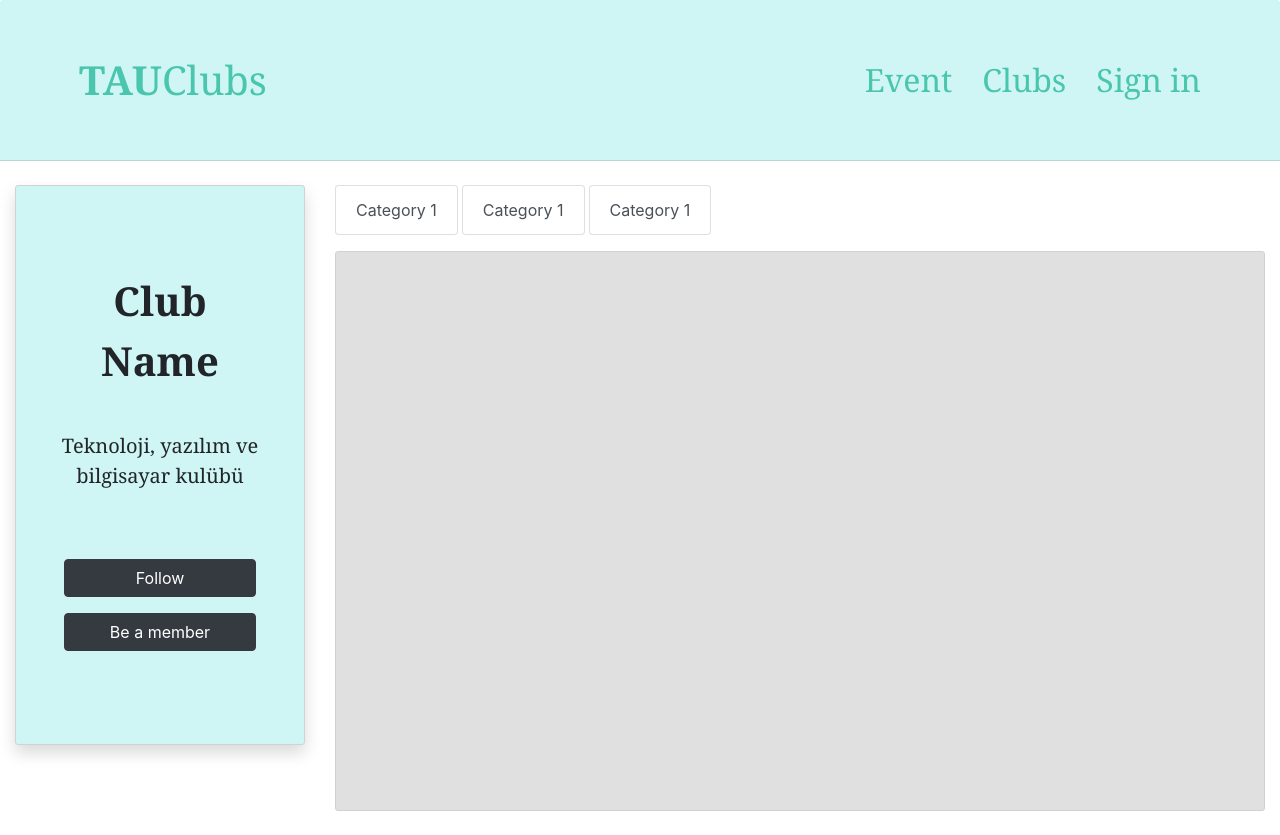
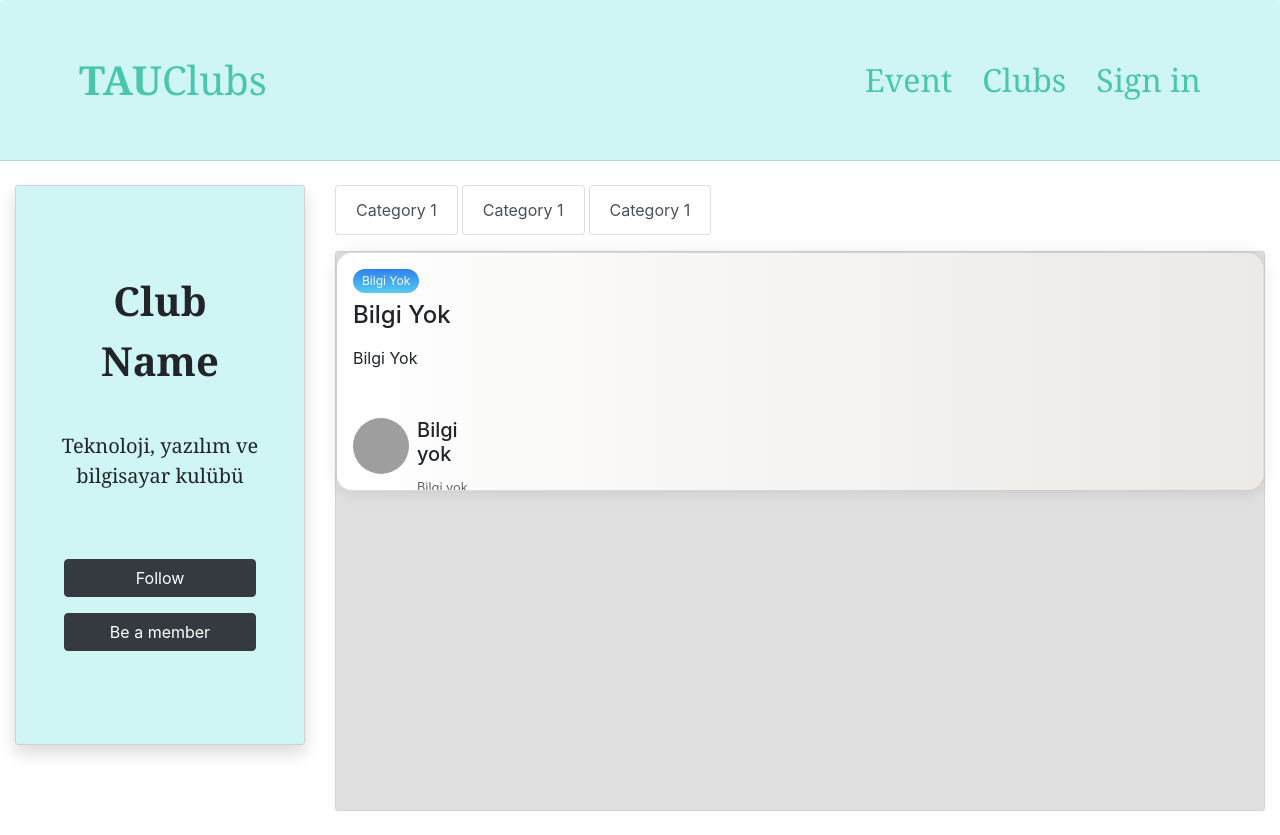
Before and after one commit to egecagdas/INF303-WS22_TAUClubs-Frontend, a React (Create React App) app in the folder tauclubs/: page /Clubs in a window 1280 px wide. Built offline with nearby package versions, Linux system fonts and the light colour scheme; grey boxes are pictures that could not be loaded.

Commit message:
Structure of post created

```diff
--- /dev/null
+++ b/tauclubs/src/components/Post.js
@@ -0,0 +1,59 @@
+import React, { Component } from "react";
+import Button from "@mui/material/Button";
+import { PropTypes2 } from "@mui/material";
+import PropTypes from "prop-types";
+import Navbar from "./Navbar";
+import "../page/post.css";
+
+class Post extends Component {
+  //User.defaultProps u static olarakta tanımlayabiliriz
+  static defaultProps = {
+    category: "Bilgi Yok",
+    title: "Bilgi Yok",
+    content: "Bilgi Yok",
+    club: "Bilgi yok",
+    time: "Bilgi yok",
+  };
+  render() {
+    // Destructing
+    const { category, title, content, club, time } = this.props;
+    return (
+      <div class="">
+        <div class="card w-auto">
+          <div class="card__body">
+            <span class="tag tag-blue">{category}</span>
+            <h4>{title}</h4>
+            <p>{content}</p>
+          </div>
+          <div class="card__footer">
+            <div class="user">
+              <img
+                src="https://i.pravatar.cc/40?img=1"
+                alt="user__image"
+                class="user__image"
+              />
+              <div class="user__info">
+                <h5>{club}</h5>
+                <small>{time}</small>
+              </div>
+            </div>
+          </div>
+        </div>
+      </div>
+    );
+  }
+}
+Post.propTypes = {
+  category: PropTypes.string.isRequired,
+  title: PropTypes.string.isRequired,
+  content: PropTypes.string.isRequired,
+  club: PropTypes.string.isRequired,
+  time: PropTypes.string.isRequired,
+};
+
+/*User.defaultProps = {
+name: "Bilgi Yok",
+salary: "Bilgi Yok",
+department: "Bilgi Yok"
+}*/
+export default Post;
--- a/tauclubs/src/page/Club.js
+++ b/tauclubs/src/page/Club.js
@@ -1,28 +1,31 @@
-import '../App.css';
+import "../App.css";
+import Post from "../components/Post";
 
 const Club = () => {
-
   return (
     <body>
       <nav className="header">
         <header className="card-header align-items-center p-5">
           <div className="container navbar d-flex justify-content-between ">
             <h1 className="sitename m-0">
-
-                    <a href='/'>
+              <a href="/">
                 <b>TAU</b>
                 <c>Clubs</c>
               </a>
-
-
             </h1>
             <nav>
               <ul className="d-flex">
-                          <li><a href="#Event">Event</a></li>
+                <li>
+                  <a href="#Event">Event</a>
+                </li>
 
-                          <li><a href="#Clubs">Clubs</a></li>
+                <li>
+                  <a href="#Clubs">Clubs</a>
+                </li>
 
-                          <li><a href="#Sign in">Sign in</a></li>
+                <li>
+                  <a href="#Sign in">Sign in</a>
+                </li>
               </ul>
             </nav>
           </div>
@@ -30,41 +33,66 @@ const Club = () => {
       </nav>
 
       <main>
-
         <div className="container my-4">
-
           <div className="row gx-10">
             <div className="col-md-3">
-
               <div className="clubInfo d-flex align-items-center shadow">
                 {/* <div className="clubInfo"> */}
 
                 <div>
-                          <section className='clubName'>Club Name</section>
-                          <section className='clubDescription'>Teknoloji, yazılım ve bilgisayar kulübü</section>
+                  <section className="clubName">Club Name</section>
+                  <section className="clubDescription">
+                    Teknoloji, yazılım ve bilgisayar kulübü
+                  </section>
 
-                          <div className='text-align-center px-5 py-2'><a href="#" class="btn btn-dark btn-block">Follow</a></div>
-                          <div className='text-align-center px-5 py-2'><a href="#" class="btn btn-dark btn-block">Be a member</a></div>
-
+                  <div className="text-align-center px-5 py-2">
+                    <a href="#" class="btn btn-dark btn-block">
+                      Follow
+                    </a>
+                  </div>
+                  <div className="text-align-center px-5 py-2">
+                    <a href="#" class="btn btn-dark btn-block">
+                      Be a member
+                    </a>
+                  </div>
                 </div>
               </div>
             </div>
 
             <div className="col-md-9">
               <div>
-
-
-                      <div className='mb-3'>
+                <div className="mb-3">
                   <ul class="d-flex">
-                            <li className='mr-1'><a href="#" class="list-group-item list-group-item-action">Category 1</a></li>
-                            <li className='mr-1'><a href="#" class="list-group-item list-group-item-action">Category 1</a></li>
-                            <li className='mr-1'><a href="#" class="list-group-item list-group-item-action">Category 1</a></li>
+                    <li className="mr-1">
+                      <a
+                        href="#"
+                        class="list-group-item list-group-item-action"
+                      >
+                        Category 1
+                      </a>
+                    </li>
+                    <li className="mr-1">
+                      <a
+                        href="#"
+                        class="list-group-item list-group-item-action"
+                      >
+                        Category 1
+                      </a>
+                    </li>
+                    <li className="mr-1">
+                      <a
+                        href="#"
+                        class="list-group-item list-group-item-action"
+                      >
+                        Category 1
+                      </a>
+                    </li>
                   </ul>
                 </div>
 
                 <div>
-                        <div className='postList'>
-
+                  <div className="postList">
+                    <Post></Post>
                   </div>
                 </div>
               </div>
@@ -74,11 +102,11 @@ const Club = () => {
       </main>
     </body>
   );
-}
+};
 export default Club;
 
-
-{/* <div className="card mb-2 shadow">
+{
+  /* <div className="card mb-2 shadow">
                             <div className="row">
                                 <div className="col">
                                     <div className="card-body">
@@ -88,4 +116,5 @@ export default Club;
                                 </div>
                             </div>
                         </div>
-                      </div> */}
+                      </div> */
+}
--- /dev/null
+++ b/tauclubs/src/page/post.css
@@ -0,0 +1,104 @@
+@import url("https://fonts.googleapis.com/css2?family=Quicksand:wght@300..700&display=swap");
+
+*,
+*::before,
+*::after {
+  box-sizing: border-box;
+  padding: 0;
+  margin: 0;
+}
+
+/* body {
+  font-family: "Quicksand", sans-serif;
+  display: grid;
+  place-items: center;
+  height: 100vh;
+  background: #7f7fd5;
+  background: linear-gradient(to right, #91eae4, #86a8e7, #7f7fd5);
+} */
+
+/* .container {
+  display: flex;
+  flex-wrap: wrap;
+  justify-content: center;
+  max-width: 1200px;
+  margin-block: 2rem;
+  gap: 2rem;
+} */
+
+img {
+  max-width: 100%;
+  display: block;
+  object-fit: cover;
+}
+
+.card {
+  display: flex;
+  flex-direction: column;
+  width: clamp(20rem, calc(20rem + 2vw), 22rem);
+  overflow: hidden;
+  box-shadow: 0 0.1rem 1rem rgba(0, 0, 0, 0.1);
+  border-radius: 1em;
+  background: #ece9e6;
+  background: linear-gradient(to right, #ffffff, #ece9e6);
+}
+
+.card__body {
+  padding: 1rem;
+  display: flex;
+  flex-direction: column;
+  gap: 0.5rem;
+}
+
+.tag {
+  align-self: flex-start;
+  padding: 0.25em 0.75em;
+  border-radius: 1em;
+  font-size: 0.75rem;
+}
+
+.tag + .tag {
+  margin-left: 0.5em;
+}
+
+.tag-blue {
+  background: #56ccf2;
+  background: linear-gradient(to bottom, #2f80ed, #56ccf2);
+  color: #fafafa;
+}
+
+.tag-brown {
+  background: #d1913c;
+  background: linear-gradient(to bottom, #ffd194, #d1913c);
+  color: #fafafa;
+}
+
+.tag-red {
+  background: #cb2d3e;
+  background: linear-gradient(to bottom, #ef473a, #cb2d3e);
+  color: #fafafa;
+}
+
+.card__body h4 {
+  font-size: 1.5rem;
+  text-transform: capitalize;
+}
+
+.card__footer {
+  display: flex;
+  padding: 1rem;
+  margin-top: auto;
+}
+
+.user {
+  display: flex;
+  gap: 0.5rem;
+}
+
+.user__image {
+  border-radius: 50%;
+}
+
+.user__info > small {
+  color: #666;
+}
```
Lines whose indentation alone changed are shown as unchanged.
